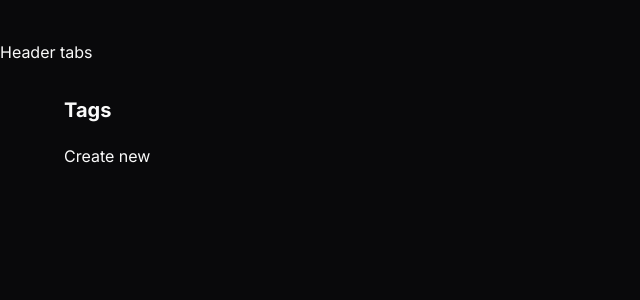
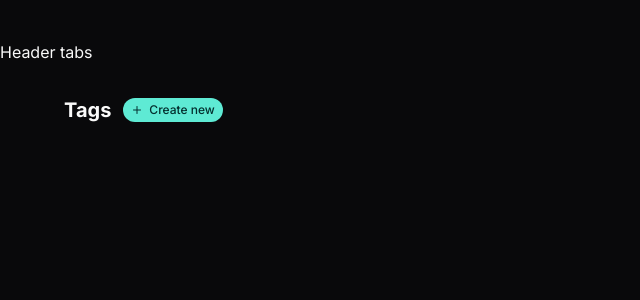
Before and after one commit to BarbosaNath/rocketseat-react-na-pratica, a React (Vite) app: page / in a window 1280 px wide. Shown: the top 300 px of the page, without its empty margins (0-640 px from the left). Built offline with nearby package versions, Linux system fonts and the light colour scheme.

Commit message:
style: stylized create tag button

```diff
--- a/src/app.tsx
+++ b/src/app.tsx
@@ -1,10 +1,20 @@
+import { Plus } from "lucide-react";
+
 export function App() {
   return (
     <div className="py-10 space-y-8">
-      <div>Header tabs</div>
+      <div>
+        Header
+        tabs
+      </div>
       <main className="max-w-6xl mx-auto space-y-5">
-        <h1 className="text-xl font-bold">Tags</h1>
-        <button>Create new</button>
+        <div className="flex items-center gap-3">
+          <h1 className="text-xl font-bold">Tags</h1>
+          <button className="inline-flex items-center gap-1.5 text-xs bg-teal-300 text-teal-950 font-medium rounded-full px-2 py-1">
+            <Plus className="size-3" />
+            Create new
+          </button>
+        </div>
       </main>
     </div>
   );
```
